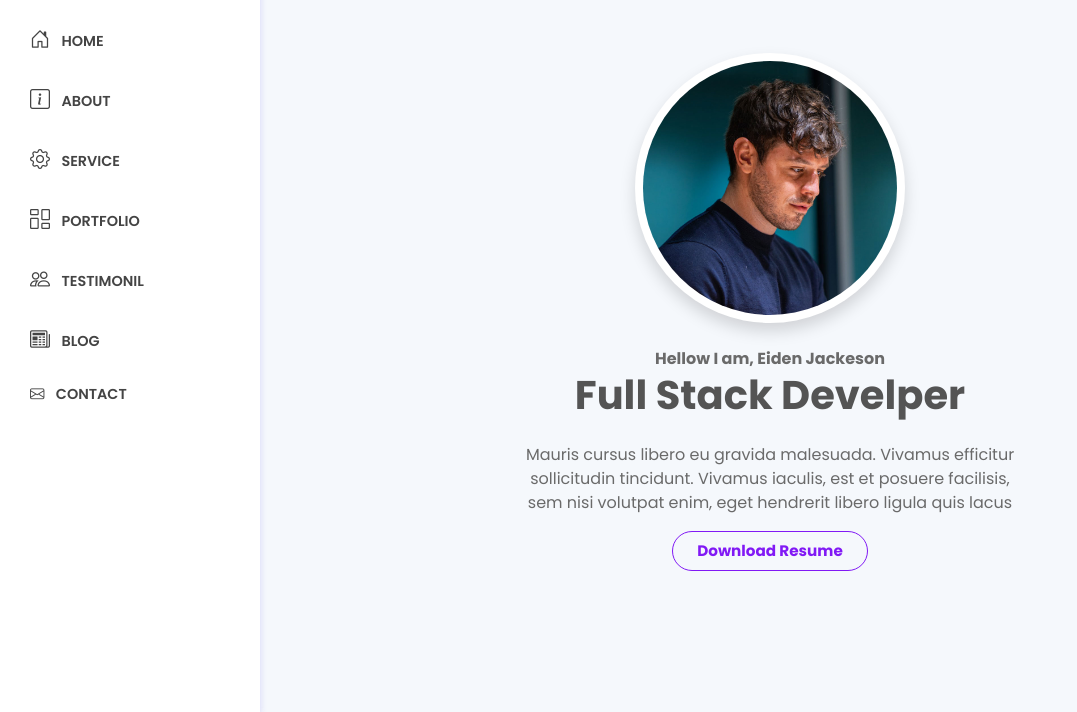
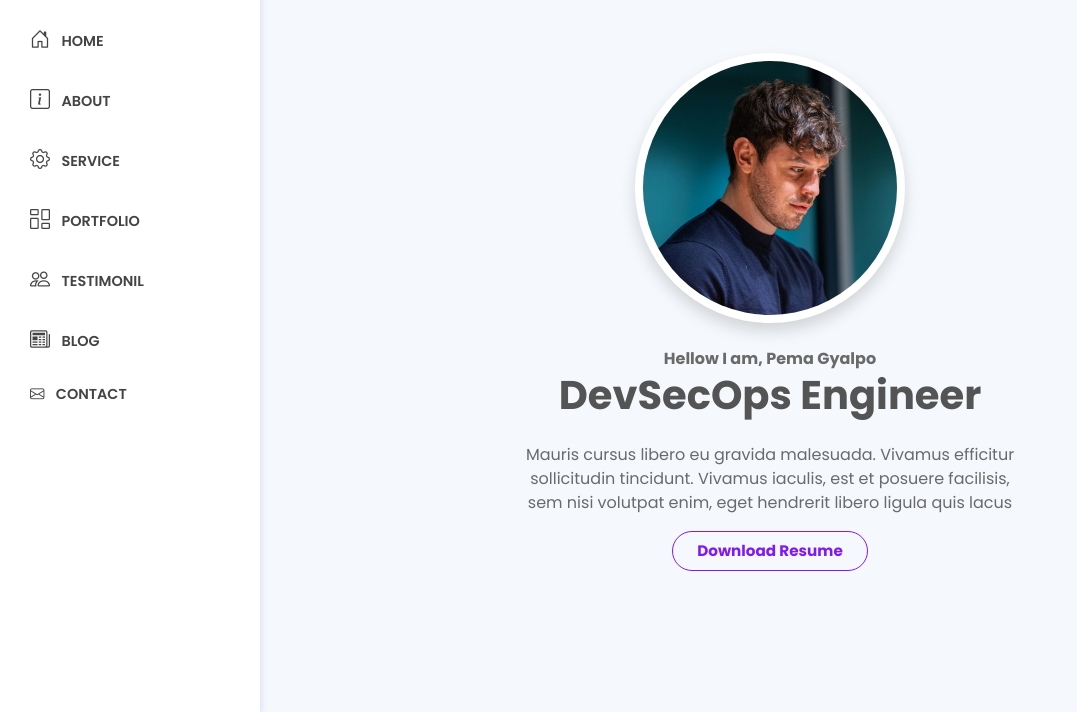
Before and after one commit to PemaGyalpo97/pemagyalpo97.github.io, a plain HTML site: page index.html in a window 1280 px wide. Shown: the part 88-800 px from the top of the page, without its empty margins (0-1077 px from the left). Drawn offline with nearby package versions, Linux system fonts and the light colour scheme.

Commit message:
added images

```diff
--- a/index.html
+++ b/index.html
@@ -3,7 +3,7 @@
     <head>
         <meta charset="utf-8">
         <meta name="viewport" content="width=device-width, initial-scale=1, shrink-to-fit=no">
-        <title>Dental Hospital Website Template | Smarteyeapps.com</title>
+        <title>Pema Gyalpo</title>
         <link rel="shortcut icon" href="images/fav.png" type="image/x-icon">
         <link href="https://fonts.googleapis.com/css2?family=Poppins:wght@300;400;500;600;700;800;900&amp;display=swap" rel="stylesheet">
         <link rel="shortcut icon" href="images/fav.jpg">
@@ -40,8 +40,8 @@
                         <div class="imgcover mb-4">
                             <img src="images/square.jpg" class="rounded-pill bg-white p-2 shadow" alt="">
                         </div>
-                        <b class="fs-6">Hellow I am, Eiden Jackeson</b>
-                        <h1 class="fw-bold mb-4 fs-1">Full Stack Develper</h1>
+                        <b class="fs-6">Hellow I am, Pema Gyalpo</b>
+                        <h1 class="fw-bold mb-4 fs-1">DevSecOps Engineer</h1>
                         <p>Mauris cursus libero eu gravida malesuada. Vivamus efficitur sollicitudin tincidunt. Vivamus iaculis, est et posuere facilisis, sem nisi volutpat enim, eget hendrerit libero ligula quis lacus</p>
                         <ul>
                             <li></li>
```
Also changed, not shown: images/gyalpo.jpg (added), images/pema_gyalpo.jpg (added).
